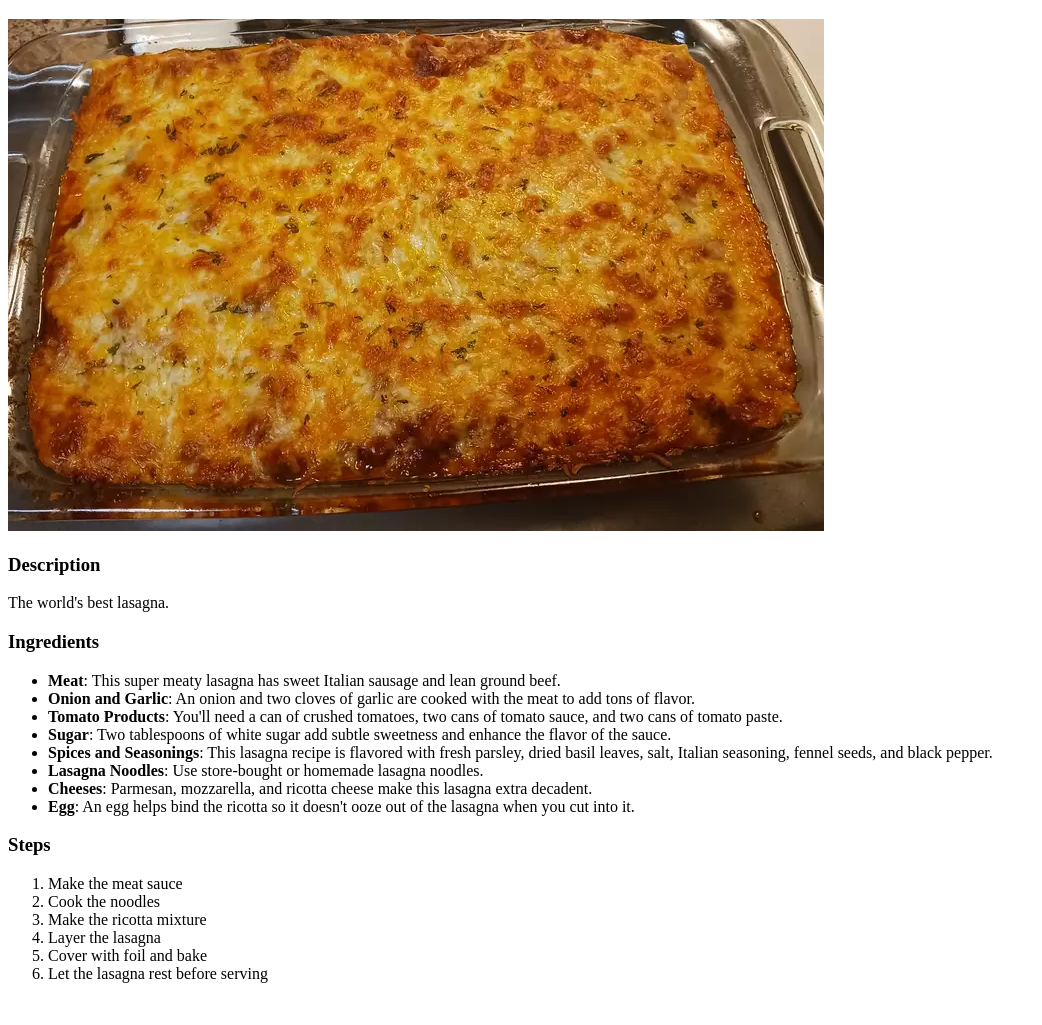
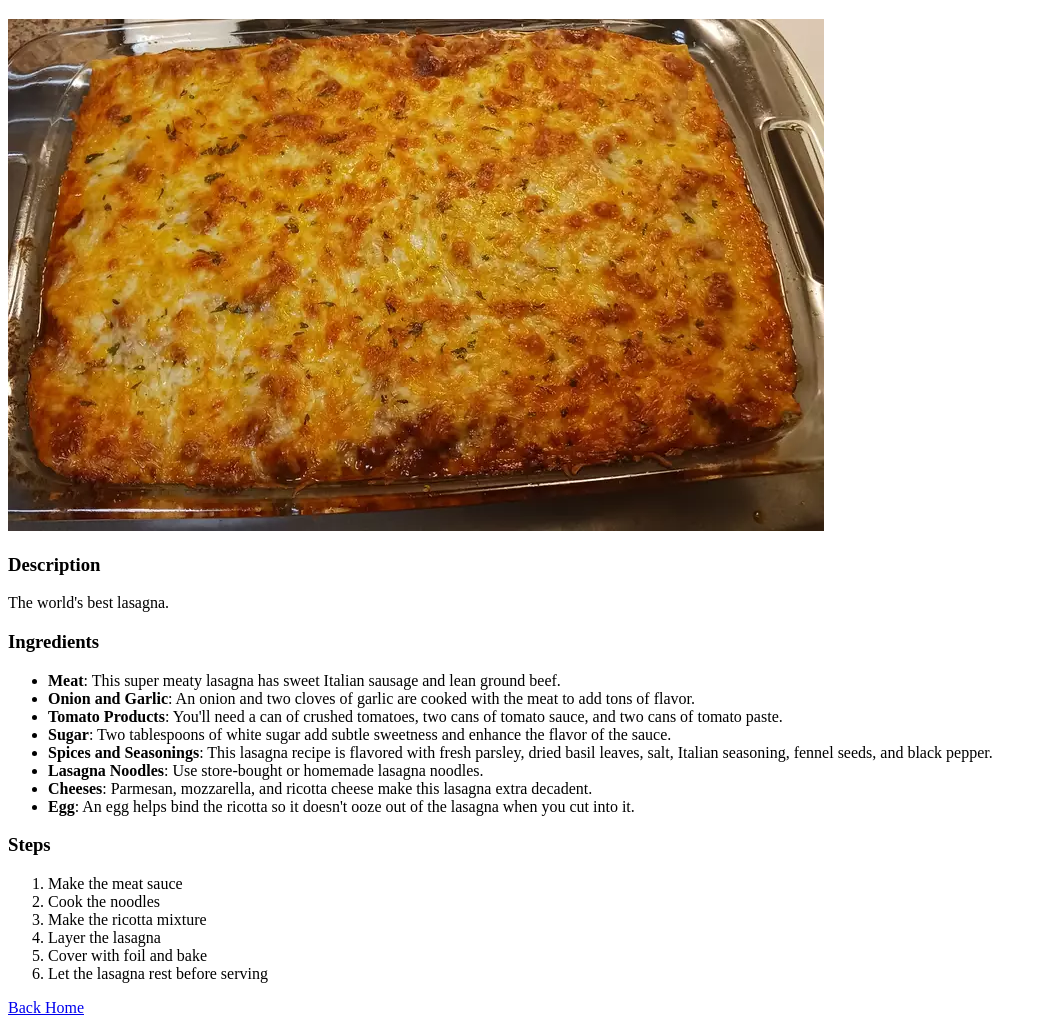
Before and after one commit to aidanpmitchell/odin-recipes, a plain HTML site: page recipes/lasagna.html in a window 1280 px wide. Shown: the part 61-1086 px from the top of the page, without its empty margins (0-1042 px from the left). Before the commit the page ends 1060 px from the top, so only its background shows below. Drawn offline with Linux system fonts and the light colour scheme.

Commit message:
Add link on recipe page to go back to home page

```diff
--- a/recipes/lasagna.html
+++ b/recipes/lasagna.html
@@ -34,5 +34,8 @@
         <li>Cover with foil and bake</li>
         <li>Let the lasagna rest before serving</li>
     </ol>
+
+    <a href="../index.html">Back Home</a>
+
 </body>
 </html>
```
